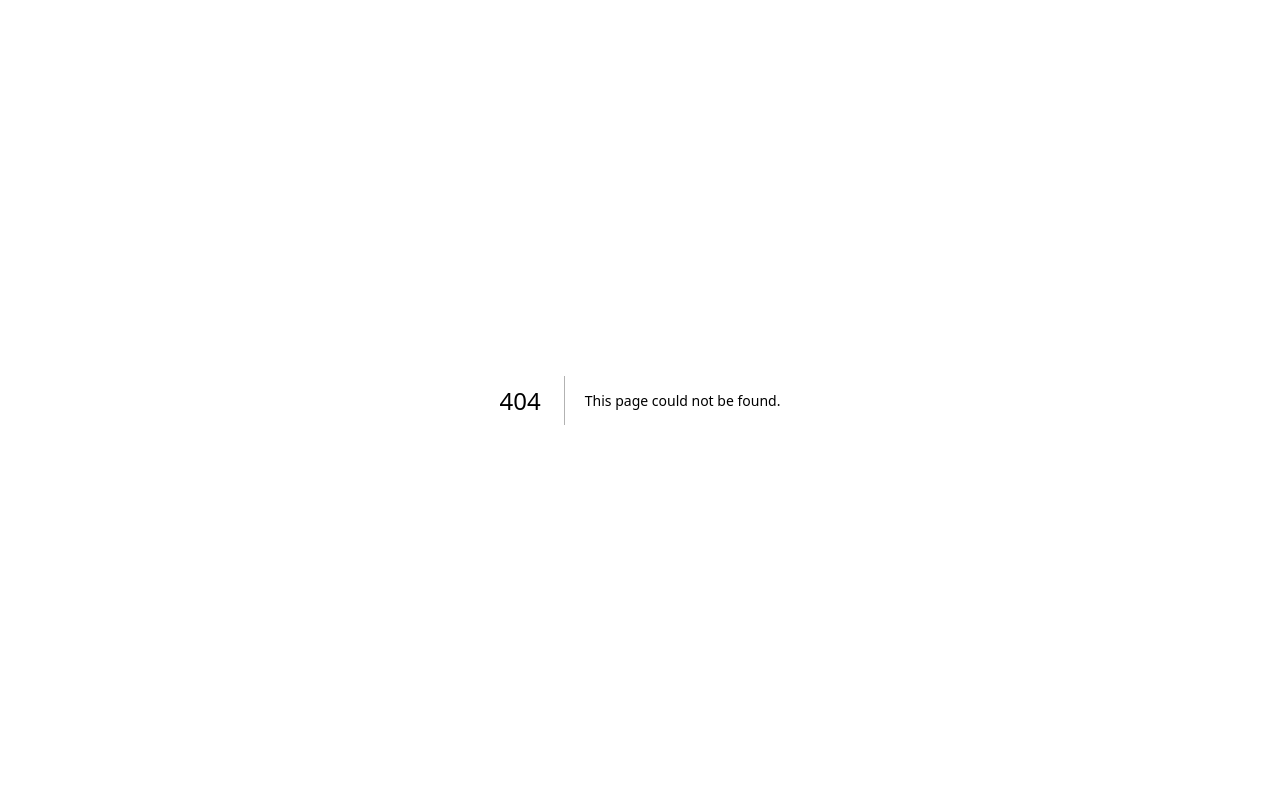
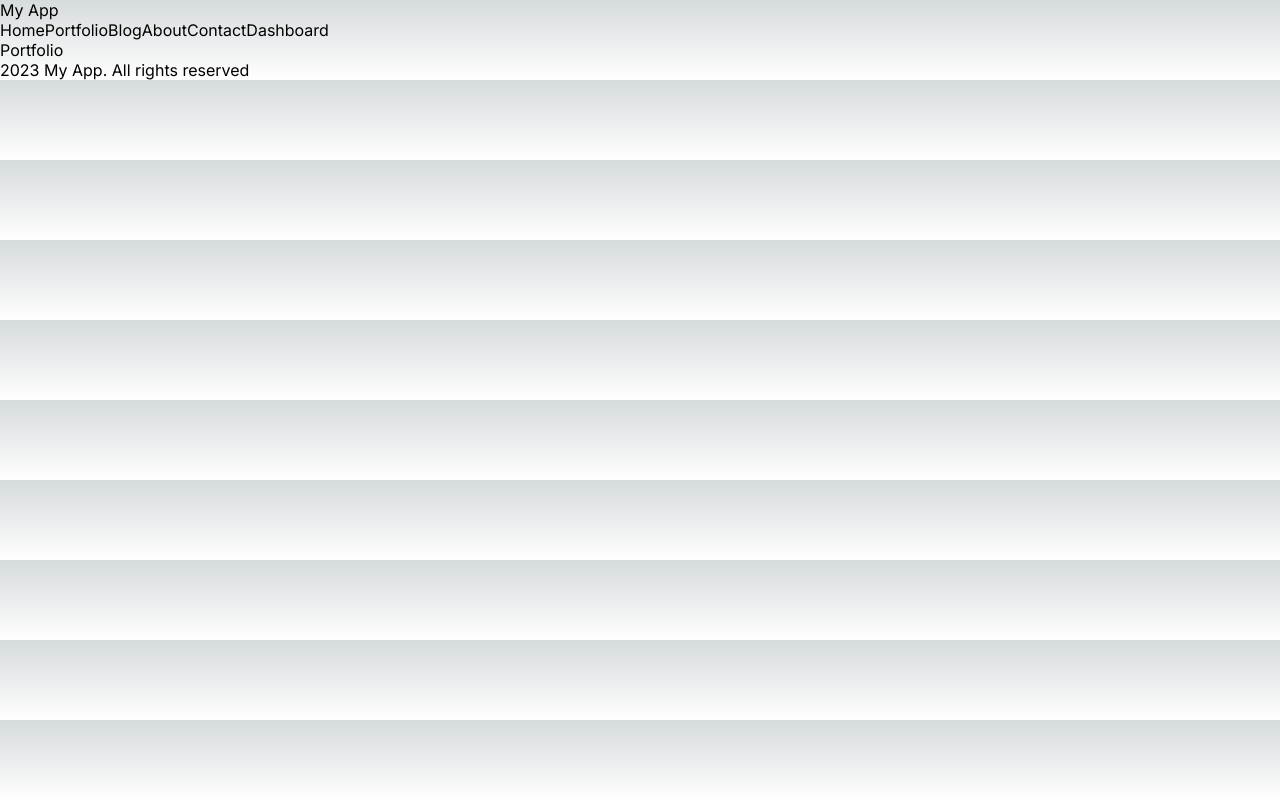
Before and after one commit to alexey-sevastynov/my-app-nextJS13.4, a Next.js app: page /portfolio in a window 1280 px wide. Before the commit this address had no page. Built offline with nearby package versions, Linux system fonts and the light colour scheme.

Commit message:
added navbar, constants links

```diff
--- a/src/app/layout.tsx
+++ b/src/app/layout.tsx
@@ -1,22 +1,26 @@
-import type { Metadata } from 'next'
-import { Inter } from 'next/font/google'
-import './globals.css'
+import type { Metadata } from "next";
+import { Inter } from "next/font/google";
+import "./globals.css";
+import Navbar from "@/components/navbar/navbar";
+import Footer from "@/components/footer/footer";
 
-const inter = Inter({ subsets: ['latin'] })
+const inter = Inter({ subsets: ["latin"] });
 
 export const metadata: Metadata = {
-  title: 'Create Next App',
-  description: 'Generated by create next app',
-}
+  title: "Create Next App",
+  description: "Generated by create next app",
+};
 
 export default function RootLayout({
   children,
 }: {
-  children: React.ReactNode
+  children: React.ReactNode;
 }) {
   return (
     <html lang="en">
+      <Navbar />
       <body className={inter.className}>{children}</body>
+      <Footer />
     </html>
-  )
+  );
 }
--- /dev/null
+++ b/src/app/portfolio/page.tsx
@@ -0,0 +1,7 @@
+import React from "react";
+
+const Portfolio = () => {
+  return <div>Portfolio</div>;
+};
+
+export default Portfolio;
--- /dev/null
+++ b/src/components/navbar/navbar.tsx
@@ -0,0 +1,19 @@
+import { LINKS } from "@/constants/links/links";
+import Link from "next/link";
+
+const Navbar = () => {
+  return (
+    <nav>
+      <Link href="/">My App</Link>
+      <div>
+        {LINKS.map((link) => (
+          <Link href={link.url} key={link.id}>
+            {link.title}
+          </Link>
+        ))}
+      </div>
+    </nav>
+  );
+};
+
+export default Navbar;
--- /dev/null
+++ b/src/constants/links/links.ts
@@ -0,0 +1,32 @@
+export const LINKS: LinkType[] = [
+  {
+    id: 1,
+    title: "Home",
+    url: "/",
+  },
+  {
+    id: 2,
+    title: "Portfolio",
+    url: "/portfolio",
+  },
+  {
+    id: 3,
+    title: "Blog",
+    url: "/blog",
+  },
+  {
+    id: 4,
+    title: "About",
+    url: "/about",
+  },
+  {
+    id: 5,
+    title: "Contact",
+    url: "/contact",
+  },
+  {
+    id: 6,
+    title: "Dashboard",
+    url: "/dashboard",
+  },
+];
--- /dev/null
+++ b/src/constants/links/links.type.ts
@@ -0,0 +1,5 @@
+type LinkType = {
+  id: number;
+  title: string;
+  url: string;
+};
```
Also changed, not shown: src/app/porfolio/page.tsx (deleted), src/app/portfolio/[category]/page.tsx (renamed from src/app/porfolio/[category]/page.tsx).
